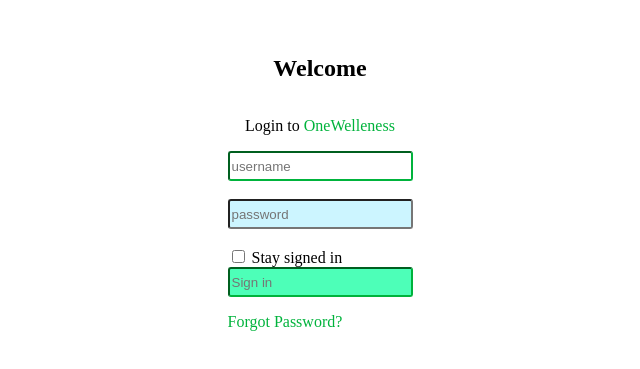
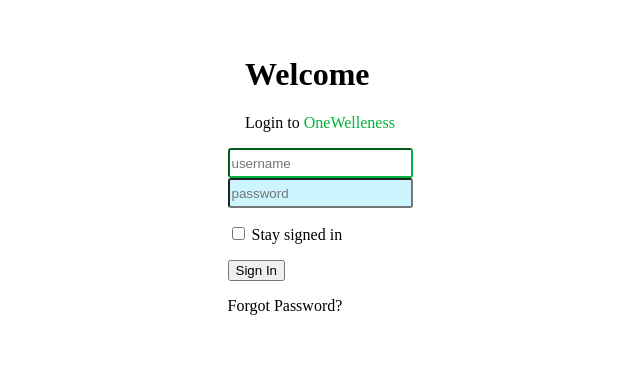
Before and after one commit to Ebasita/Login-page, a plain HTML site: page index.html in a window 1280 px wide. Shown: the part 197-566 px from the top of the page, without its empty margins (320-960 px from the left). Drawn offline with Linux system fonts and the light colour scheme.

Commit message:
restructure the html form

```diff
--- a/index.html
+++ b/index.html
@@ -1,24 +1,38 @@
 <html lang="en">
   <head>
-    <meta charset="UTF-8">
-    <meta http-equiv="X-UA-Compatible" content="IE=edge">
-    <meta name="viewport" content="width=device-width, initial-scale=1.0">
+    <meta charset="UTF-8" />
+    <meta http-equiv="X-UA-Compatible" content="IE=edge" />
+    <meta name="viewport" content="width=device-width, initial-scale=1.0" />
     <link rel="stylesheet" href="./style.css" />
     <title>Login Page</title>
   </head>
   <body>
     <div class="container">
-        <h2>Welcome</h2>
+      <div class="details">
+        <h1>Welcome</h1>
         <p>Login to <span>OneWelleness</span></p>
-        <div class="input">
+      </div>
       <form>
-        <input type="text" required id="username" class="form-input" placeholder="username"> <br>
-         <input type="password" required id="password" class="form-input" placeholder="password"> <br>
-         <input type="checkbox" id="checkbox"> Stay signed in <br>
-         <input type="text" id="text" placeholder="Sign in"> <br>
-         <p id="pw">Forgot Password?</p>
+        <input
+          type="text"
+          required
+          id="username"
+          class="form-input"
+          placeholder="username"
+        />
+        <input
+          type="password"
+          required
+          id="password"
+          class="form-input"
+          placeholder="password"
+        />
+        <p class="text-center">
+          <input type="checkbox" id="checkbox" /> Stay signed in
+        </p>
+        <button type="submit">Sign In</button> <br />
+        <p class="text-center">Forgot Password?</p>
       </form>
-        </div>
     </div>
   </body>
 </html>
```
Lines whose indentation alone changed are shown as unchanged.
